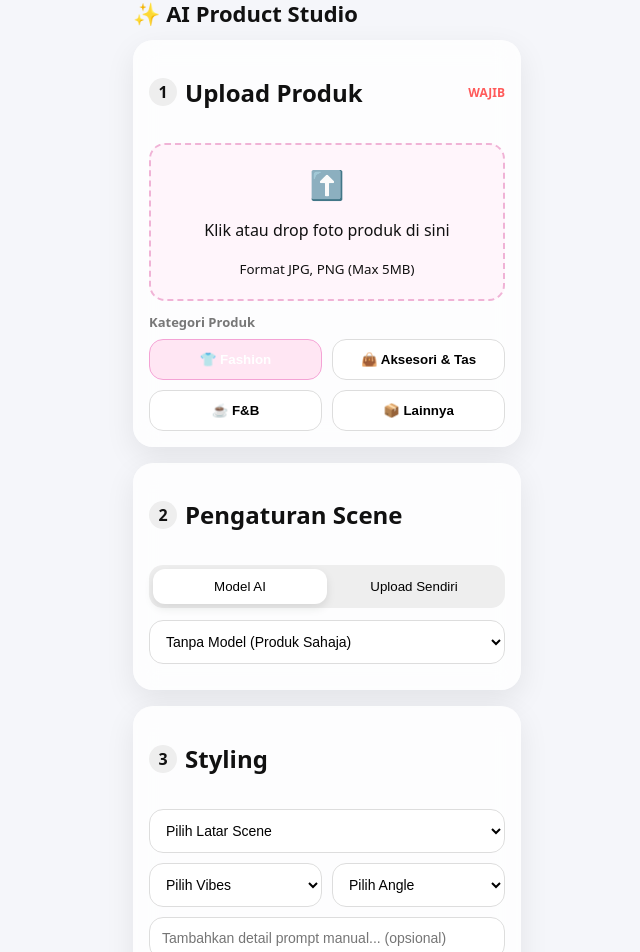
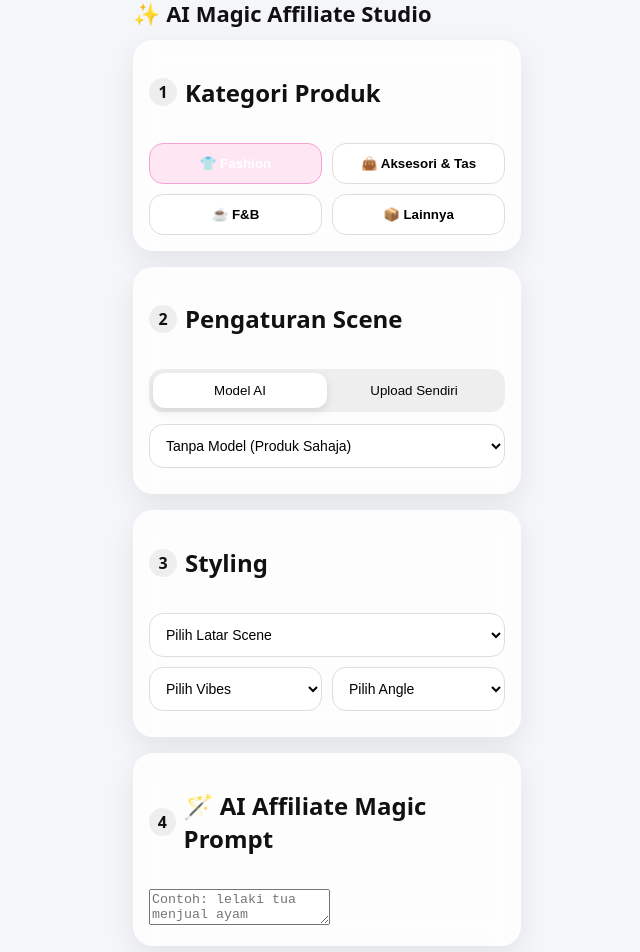
Before and after one commit to mohdshmrinmin-beep/ai-magic-affiliate-v2, a Next.js app: page / in a window 1280 px wide. Shown: the part 33-985 px from the top of the page, without its empty margins (313-953 px from the left). Built offline with nearby package versions, Linux system fonts and the light colour scheme.

Commit message:
Update index.js

```diff
--- a/pages/index.js
+++ b/pages/index.js
@@ -8,60 +8,54 @@ export default function Home() {
   const [vibes, setVibes] = useState("");
   const [angle, setAngle] = useState("");
   const [ratio, setRatio] = useState("9:16");
+
+  // 🔥 BAHARU
+  const [affiliatePrompt, setAffiliatePrompt] = useState("");
+  const [hasilPrompt, setHasilPrompt] = useState("");
+
   const [loading, setLoading] = useState(false);
   const [hasil, setHasil] = useState(false);
-  const [prompts, setPrompts] = useState([]);
-
-  const generateAffiliatePrompts = () => {
-    const base = `A professional ${kategori.toLowerCase()} product photography featuring ${model.toLowerCase()}, set in ${latar.toLowerCase() || "a clean studio environment"}, with a ${vibes.toLowerCase() || "modern"} vibe. Camera angle: ${angle || "default angle"}. Aspect ratio ${ratio}. High-resolution, realistic lighting, commercial quality, suitable for social media ads and affiliate marketing.`;
-
-    const styles = [
-      "cinematic lighting, shallow depth of field, premium commercial look",
-      "soft natural lighting, lifestyle aesthetic, warm tones",
-      "high-end studio lighting, clean composition, luxury brand feel",
-      "dramatic contrast lighting, eye-catching composition",
-      "social-media optimized framing, viral-ready visual appeal",
-    ];
-
-    const results = styles.map(
-      (style, i) => `${i + 1}. ${base} Style: ${style}.`
-    );
-
-    setPrompts(results);
-  };
 
   const handleGenerate = () => {
     setLoading(true);
     setHasil(false);
-    setPrompts([]);
+    setHasilPrompt("");
 
     setTimeout(() => {
       setLoading(false);
       setHasil(true);
-      generateAffiliatePrompts();
+
+      // ✅ 5 PROMPT PROFESSIONAL (STYLE #4)
+      const prompts = `
+Berikut adalah 5 prompt imej profesional untuk AI image generator berdasarkan ayat "${affiliatePrompt}":
+
+1. An elegant, cinematic composition featuring an elderly man selling fresh chickens at a traditional market, captured with soft natural lighting and shallow depth of field. The scene emphasizes authentic textures, warm tones, and a calm, trustworthy atmosphere suitable for premium food advertising.
+
+2. A refined wide-angle scene showcasing an elderly chicken vendor in a lively marketplace, surrounded by neatly arranged goods and subtle background blur. Balanced lighting and realistic color grading create a clean, professional look ideal for commercial storytelling.
+
+3. A high-detail, eye-level shot of an elderly man confidently presenting his chicken products, framed with symmetrical composition and gentle contrast. The environment feels organized and inviting, evoking authenticity and traditional craftsmanship.
+
+4. An elegant high-angle perspective highlighting the orderly layout of a traditional chicken stall, where an elderly vendor carefully arranges his products. Soft diffused lighting and minimal visual clutter create a polished, modern aesthetic suitable for premium advertising.
+
+5. A cinematic portrait-style scene of an elderly chicken seller in a calm market setting, using natural light, realistic shadows, and subtle background elements to convey trust, heritage, and product quality in a professional affiliate-ready visual.
+      `;
+
+      setHasilPrompt(prompts.trim());
     }, 3000);
   };
 
   return (
     <>
       <div className="app">
-        <h1 className="title">✨ AI Product Studio</h1>
+        <h1 className="title">✨ AI Magic Affiliate Studio</h1>
 
-        {/* ================= STEP 1 ================= */}
+        {/* ================= 1. KATEGORI PRODUK ================= */}
         <section className="card">
           <div className="card-header">
             <span className="step">1</span>
-            <h2>Upload Produk</h2>
-            <span className="required">WAJIB</span>
+            <h2>Kategori Produk</h2>
           </div>
 
-          <div className="upload-box">
-            <div className="upload-icon">⬆️</div>
-            <p>Klik atau drop foto produk di sini</p>
-            <small>Format JPG, PNG (Max 5MB)</small>
-          </div>
-
-          <p className="label">Kategori Produk</p>
           <div className="grid-2">
             {[
               ["Fashion", "👕 Fashion"],
@@ -80,7 +74,7 @@ export default function Home() {
           </div>
         </section>
 
-        {/* ================= STEP 2 ================= */}
+        {/* ================= 2. PENGATURAN SCENE ================= */}
         <section className="card">
           <div className="card-header">
             <span className="step">2</span>
@@ -102,11 +96,7 @@ export default function Home() {
             </button>
           </div>
 
-          <select
-            className="select"
-            value={model}
-            onChange={(e) => setModel(e.target.value)}
-          >
+          <select className="select" value={model} onChange={(e) => setModel(e.target.value)}>
             <option>Tanpa Model (Produk Sahaja)</option>
             <option>Wanita Berhijab</option>
             <option>Wanita Non-Hijab</option>
@@ -116,34 +106,25 @@ export default function Home() {
           </select>
         </section>
 
-        {/* ================= STEP 3 ================= */}
+        {/* ================= 3. STYLING ================= */}
         <section className="card">
           <div className="card-header">
             <span className="step">3</span>
             <h2>Styling</h2>
           </div>
 
-          <select
-            className="select"
-            value={latar}
-            onChange={(e) => setLatar(e.target.value)}
-          >
+          <select className="select" value={latar} onChange={(e) => setLatar(e.target.value)}>
             <option value="">Pilih Latar Scene</option>
             <option>Studio Foto Minimalis</option>
             <option>Jalanan Kota (Street Style)</option>
             <option>Kafe Outdoor</option>
             <option>Pantai</option>
-            <option>Kamar Tidur</option>
             <option>Perpustakaan</option>
             <option>Arsitektur Modern</option>
           </select>
 
           <div className="grid-2">
-            <select
-              className="select"
-              value={vibes}
-              onChange={(e) => setVibes(e.target.value)}
-            >
+            <select className="select" value={vibes} onChange={(e) => setVibes(e.target.value)}>
               <option value="">Pilih Vibes</option>
               <option>Aesthetic</option>
               <option>Minimalis</option>
@@ -153,11 +134,7 @@ export default function Home() {
               <option>Natural</option>
             </select>
 
-            <select
-              className="select"
-              value={angle}
-              onChange={(e) => setAngle(e.target.value)}
-            >
+            <select className="select" value={angle} onChange={(e) => setAngle(e.target.value)}>
               <option value="">Pilih Angle</option>
               <option>Close Up</option>
               <option>Medium Shot</option>
@@ -166,10 +143,20 @@ export default function Home() {
               <option>Low Angle</option>
             </select>
           </div>
+        </section>
 
-          <input
-            className="input"
-            placeholder="Tambahkan detail prompt manual... (opsional)"
+        {/* ================= 4. AI AFFILIATE MAGIC PROMPT ================= */}
+        <section className="card">
+          <div className="card-header">
+            <span className="step">4</span>
+            <h2>🪄 AI Affiliate Magic Prompt</h2>
+          </div>
+
+          <textarea
+            className="textarea"
+            placeholder="Contoh: lelaki tua menjual ayam"
+            value={affiliatePrompt}
+            onChange={(e) => setAffiliatePrompt(e.target.value)}
           />
         </section>
 
@@ -188,46 +175,19 @@ export default function Home() {
         </div>
 
         {/* ================= GENERATE ================= */}
-        <button
-          className="magic-btn"
-          onClick={handleGenerate}
-          disabled={loading}
-        >
+        <button className="magic-btn" onClick={handleGenerate}>
           ✨ GENERATE MAGIC
         </button>
 
-        {/* ================= HASIL ================= */}
+        {/* ================= HASIL PROMPT ================= */}
         {hasil && (
-          <>
-            <section className="card">
-              <div className="card-header">
-                <h2>✨ Hasil Studio</h2>
-                <button className="chip" onClick={handleGenerate}>
-                  🔁 Ulangi
-                </button>
-              </div>
+          <section className="card">
+            <div className="card-header">
+              <h2>✨ Hasil AI Affiliate Prompt</h2>
+            </div>
 
-              <div className="grid-2">
-                <div className="result-box">AI Generated</div>
-                <div className="result-box">AI Generated</div>
-              </div>
-            </section>
-
-            {/* ===== AI AFFILIATE PROMPT ===== */}
-            <section className="card">
-              <div className="card-header">
-                <h2>✨ AI Affiliate Magic Prompt</h2>
-              </div>
-
-              <div className="prompt-box">
-                {prompts.map((p, i) => (
-                  <div key={i} className="prompt-item">
-                    {p}
-                  </div>
-                ))}
-              </div>
-            </section>
-          </>
+            <pre className="result-text">{hasilPrompt}</pre>
+          </section>
         )}
       </div>
 
@@ -236,9 +196,7 @@ export default function Home() {
         <div className="loading-overlay">
           <div className="loading-box">
             <div className="magic-spinner"></div>
-            <div className="loading-text">
-              ✨ MAGIC SEDANG MENCIPTA…
-            </div>
+            <div className="loading-text">✨ MAGIC SEDANG MENCIPTA…</div>
           </div>
         </div>
       )}
```
